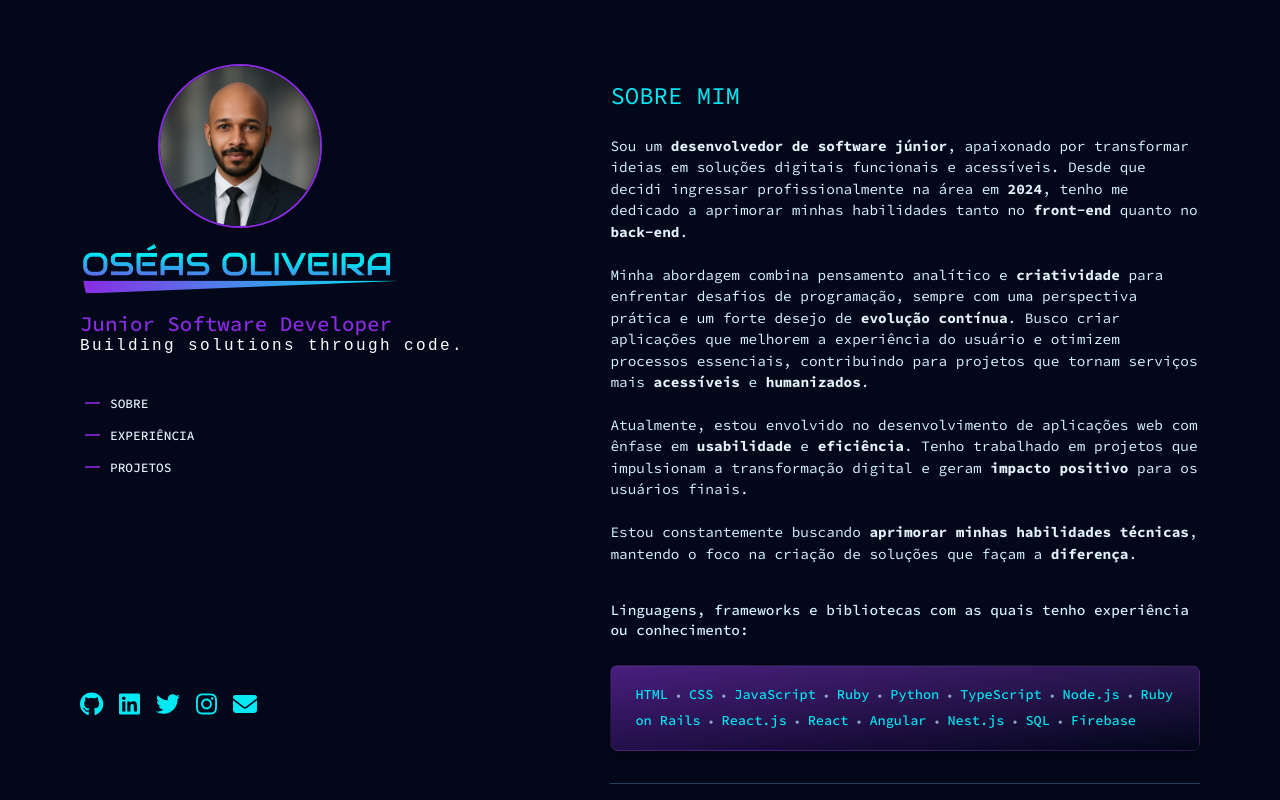
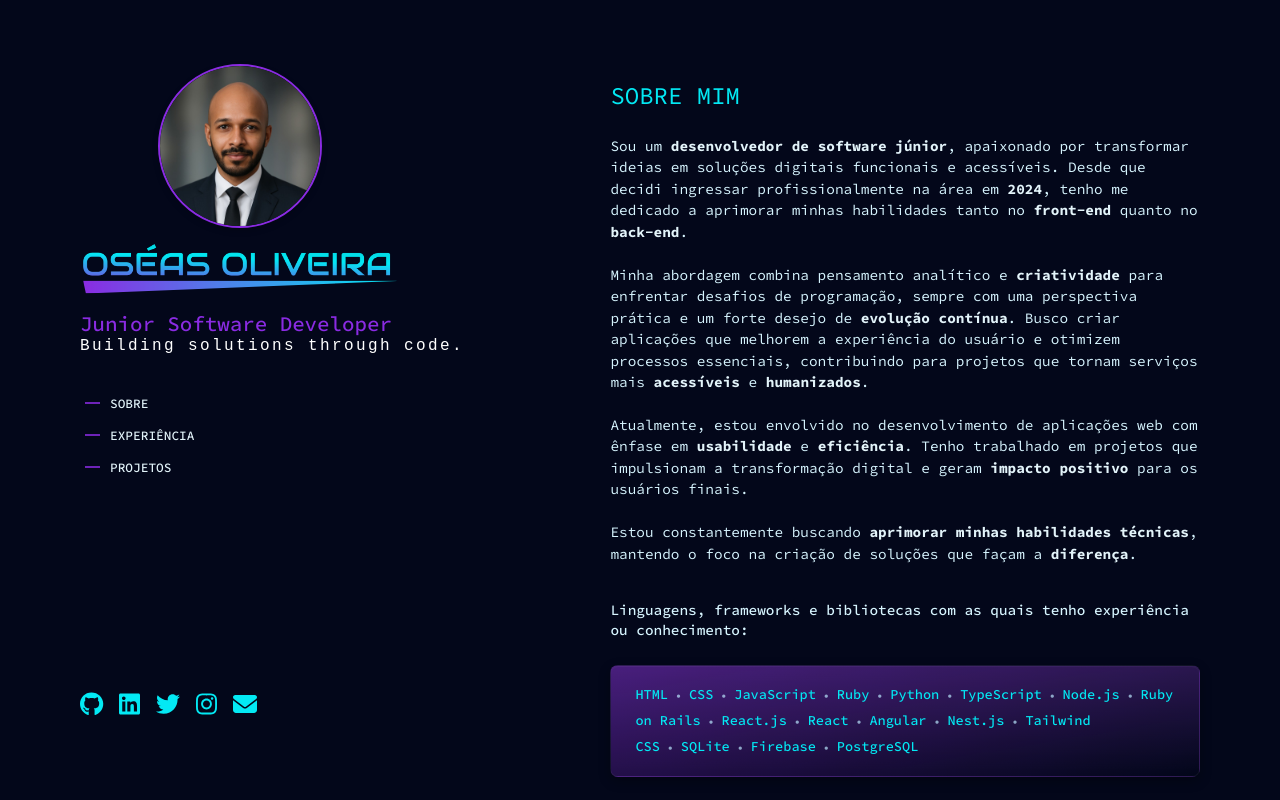
Before and after one commit to OseOliv/portfoliov5, an Angular app: page / in a window 1280 px wide. Shown: the top 800 px of the page. Built offline with nearby package versions, Linux system fonts and the light colour scheme.

Commit message:
feat: adiciona techs

```diff
--- a/src/app/components/main/about/skills/skills.component.ts
+++ b/src/app/components/main/about/skills/skills.component.ts
@@ -20,7 +20,9 @@ export class SkillsComponent {
     'React',
     'Angular',
     'Nest.js',
-    'SQL',
+    'Tailwind CSS',
+    'SQLite',
     'Firebase',
+    'PostgreSQL',
   ];
 }
--- a/src/app/components/main/experience/experience.component.ts
+++ b/src/app/components/main/experience/experience.component.ts
@@ -59,7 +59,8 @@ export class ExperienceComponent {
         'Tailwind CSS',
         'HTML',
         'JavaScript',
-        'IA'
+        'IA',
+        'PostgreSQL'
       ],
       website: '#',
     },
```
